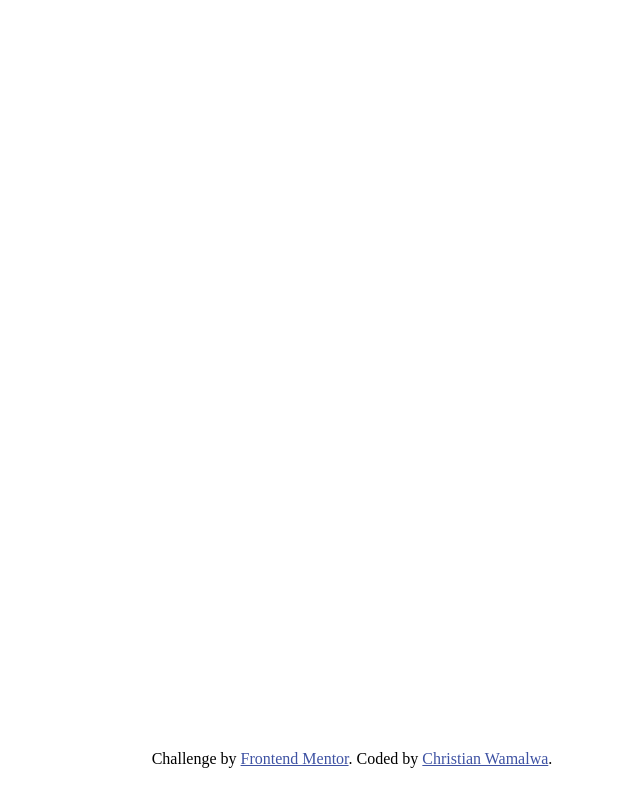
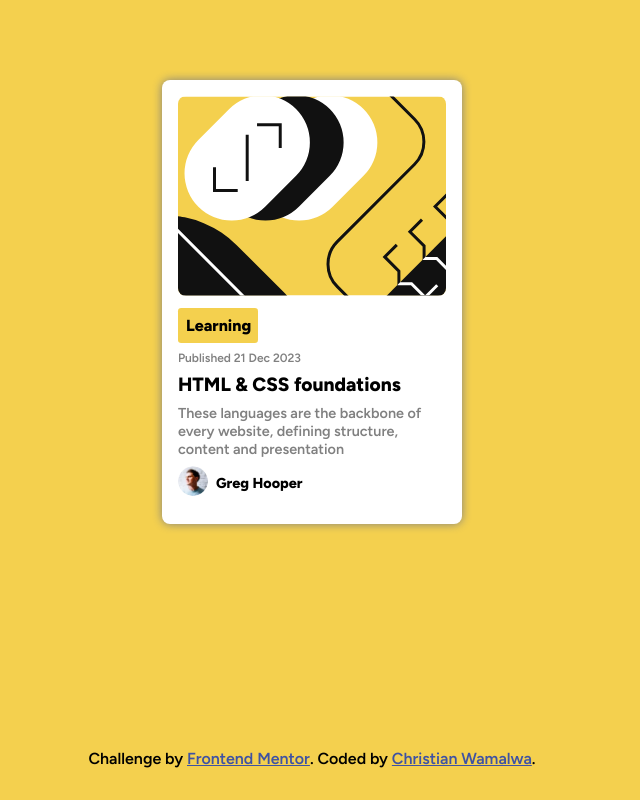
Before and after one commit to 10-menachi/blog_card, a plain HTML site: page index.html in a window 1280 px wide. Shown: the whole page, without its empty margins (328-968 px from the left). Drawn offline with Linux system fonts and the light colour scheme.

Commit message:
Create card component

```diff
--- a/index.css
+++ b/index.css
@@ -1,3 +1,84 @@
+* {
+  box-sizing: border-box;
+  margin: 0;
+  padding: 0;
+  font-family: 'Figtree', sans-serif;
+}
+
+body {
+  background-color: hsl(47, 88%, 63%);
+  display: flex;
+  align-items: center;
+  justify-content: center;
+  max-width: 1440px;
+  max-height: 100vh;
+}
+
+.card {
+  background-color: hsl(0, 0%, 100%);
+  border-radius: 0.5rem;
+  padding: 1rem;
+  max-width: 300px;
+  box-shadow: 0 0 10px hsl(0, 0%, 50%);
+  max-height: 500px;
+  overflow: hidden;
+  margin-top: 5rem;
+}
+
+.card .banner img {
+  width: 100%;
+  height: 200px;
+  object-fit: cover;
+  border-radius: 0.5rem;
+}
+
+.card .badge {
+  background-color: hsl(47, 88%, 63%);
+  width: 30%;
+  padding: 0.5rem;
+  margin: 0.5rem 0;
+  border-radius: 0.2rem;
+  font-weight: 800;
+}
+
+.card .date {
+  font-size: 0.75rem;
+  color: hsl(0, 0%, 50%);
+  margin: 0.5rem 0;
+}
+
+.card .title {
+  font-size: 1.2rem;
+  font-weight: 800;
+  margin: 0.5rem 0;
+}
+
+.card .desc {
+  font-size: 0.9rem;
+  color: hsl(0, 0%, 50%);
+  margin: 0.5rem 0;
+}
+
+.card .profile {
+  display: flex;
+  align-items: center;
+  justify-content: start;
+  margin: 0.5rem 0;
+  gap: 0.5rem;
+}
+
+.card .profile img {
+  width: 30px;
+  height: 30px;
+  object-fit: cover;
+  border-radius: 50%;
+}
+
+.card .profile .name {
+  font-size: 0.9rem;
+  font-weight: 800;
+}
+
 .attribution {
   font-size: 1rem;
   text-align: center;
@@ -9,3 +90,13 @@
 .attribution a {
   color: hsl(228, 45%, 44%);
 }
+
+@media (max-width: 768px) {
+  body {
+    width: 100%;
+    height: 100%;
+    display: flex;
+    align-items: center;
+    justify-content: center;
+  }
+}
--- a/index.html
+++ b/index.html
@@ -7,12 +7,36 @@
       rel="icon"
       type="image/png"
       sizes="32x32"
-      href="./assets/images/favicon-32x32.png"
+      href="./images/favicon-32x32.png"
     />
     <link rel="stylesheet" href="index.css" />
+    <link rel="preconnect" href="https://fonts.googleapis.com" />
+    <link rel="preconnect" href="https://fonts.gstatic.com" crossorigin />
+    <link
+      href="https://fonts.googleapis.com/css2?family=Figtree:wght@600;800&display=swap"
+      rel="stylesheet"
+    />
     <title>Frontend Mentor | Blog preview card</title>
   </head>
   <body>
+    <div class="card">
+      <div class="banner">
+        <img src="images/illustration-article.svg" alt="Banner" />
+      </div>
+      <div class="badge">Learning</div>
+      <div class="date">Published 21 Dec 2023</div>
+      <div class="title">HTML & CSS foundations</div>
+      <div class="desc">
+        These languages are the backbone of every website, defining structure,
+        content and presentation
+      </div>
+      <div class="profile">
+        <div class="avatar">
+          <img src="images/image-avatar.webp" alt="Avatar" />
+        </div>
+        <div class="name">Greg Hooper</div>
+      </div>
+    </div>
     <div class="attribution">
       Challenge by
       <a href="https://www.frontendmentor.io?ref=challenge" target="_blank"
```
Also changed, not shown: assets/fonts/Figtree-Italic-VariableFont_wght.ttf (deleted), assets/fonts/Figtree-VariableFont_wght.ttf (deleted), assets/fonts/OFL.txt (deleted), assets/fonts/README.txt (deleted), assets/fonts/static/Figtree-ExtraBold.ttf (deleted), assets/fonts/static/Figtree-SemiBold.ttf (deleted), images/favicon-32x32.png (renamed from assets/images/favicon-32x32.png), images/illustration-article.svg (renamed from assets/images/illustration-article.svg), images/image-avatar.webp (renamed from assets/images/image-avatar.webp).
